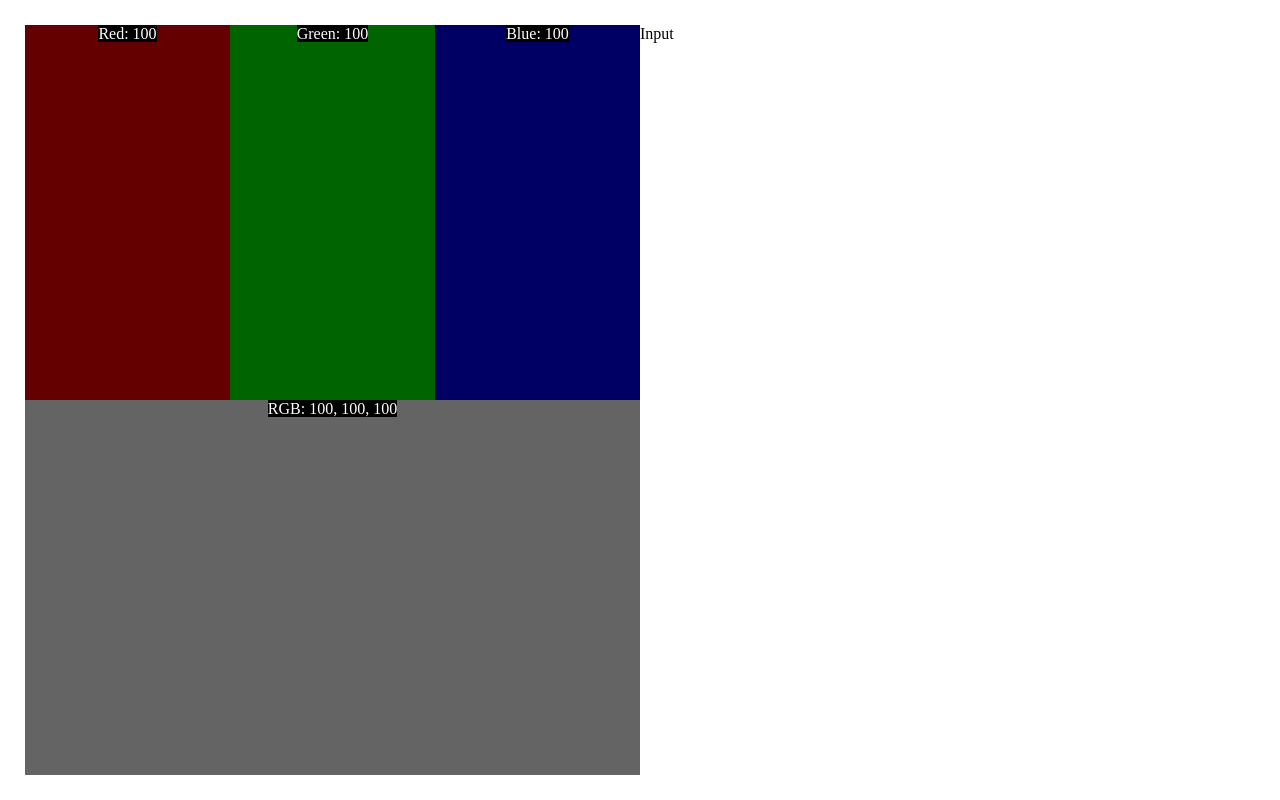
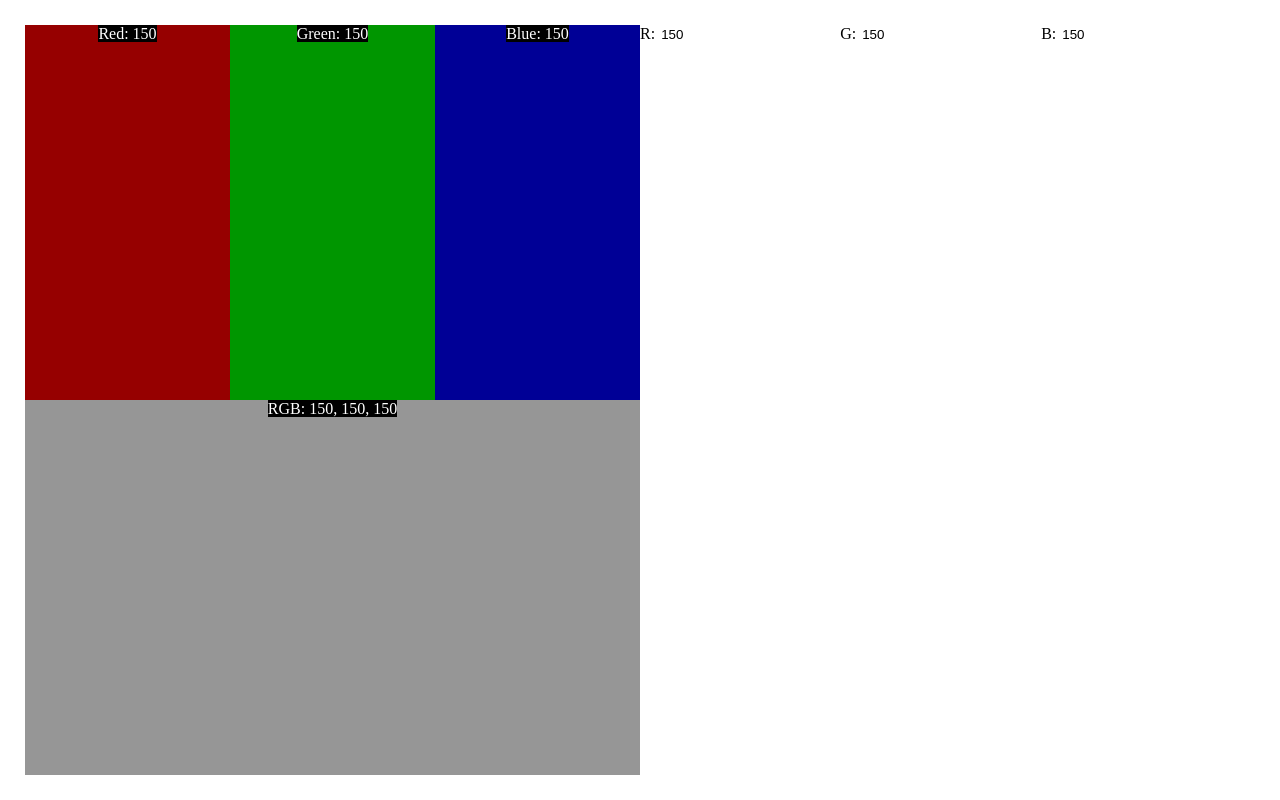
Before and after one commit to zkevinbai/Chameleon, a React (Create React App) app: page / in a window 1280 px wide. Built offline with nearby package versions, Linux system fonts and the light colour scheme.

Commit message:
Update default colors and handle change

```diff
--- a/src/App.js
+++ b/src/App.js
@@ -6,10 +6,17 @@ export default class App extends React.Component {
   constructor(props) {
     super(props);
     this.state = {
-      colorR: "100",
-      colorG: "100",
-      colorB: "100",
+      colorR: "150",
+      colorG: "150",
+      colorB: "150",
     }
+    this.handleChange = this.handleChange.bind(this);
+  }
+
+  handleChange(e){
+    let change = {}
+    change[e.target.name] = e.target.value
+    this.setState(change)
   }
 
   render() {
@@ -19,7 +26,7 @@ export default class App extends React.Component {
           <div className="color-components">
             <div
               className="color-r color-component"
-              style={{ 'background-color': `rgb(${this.state.colorR}, 0, 0)` }}
+              style={{ 'backgroundColor': `rgb(${this.state.colorR}, 0, 0)` }}
             >
               <span className="color-text">
                 Red: {this.state.colorR}
@@ -28,7 +35,7 @@ export default class App extends React.Component {
 
             <div
               className="color-g color-component"
-              style={{ 'background-color': `rgb(0, ${this.state.colorG}, 0)` }}
+              style={{ 'backgroundColor': `rgb(0, ${this.state.colorG}, 0)` }}
             >
               <span className="color-text">
                 Green: {this.state.colorG}
@@ -37,7 +44,7 @@ export default class App extends React.Component {
 
             <div
               className="color-b color-component"
-              style={{ 'background-color': `rgb(0, 0, ${this.state.colorB})` }}
+              style={{ 'backgroundColor': `rgb(0, 0, ${this.state.colorB})` }}
             >
               <span className="color-text">
                 Blue: {this.state.colorB}
@@ -47,7 +54,7 @@ export default class App extends React.Component {
 
           <div
             className="color-rgb color-component"
-            style={{ 'background-color': `rgb(${this.state.colorR}, ${this.state.colorG}, ${this.state.colorB})` }}
+            style={{ 'backgroundColor': `rgb(${this.state.colorR}, ${this.state.colorG}, ${this.state.colorB})` }}
           >
             <span className="color-text">
               RGB: {this.state.colorR}, {this.state.colorG}, {this.state.colorB}
@@ -55,7 +62,26 @@ export default class App extends React.Component {
           </div>
         </div>
         <div className="input">
-          Input
+          <div className="rgb-inputs">
+            R: <input
+                type="text"
+                name="colorR"
+                value={this.state.colorR}
+                onChange={this.handleChange}
+                ></input>
+            G: <input
+                type="text"
+                name="colorG"
+                value={this.state.colorG}
+                onChange={this.handleChange}
+                ></input>
+            B: <input
+                type="text"
+                name="colorB"
+                value={this.state.colorB}
+                onChange={this.handleChange}
+                ></input>
+          </div>
         </div>
       </div>
     )
```
